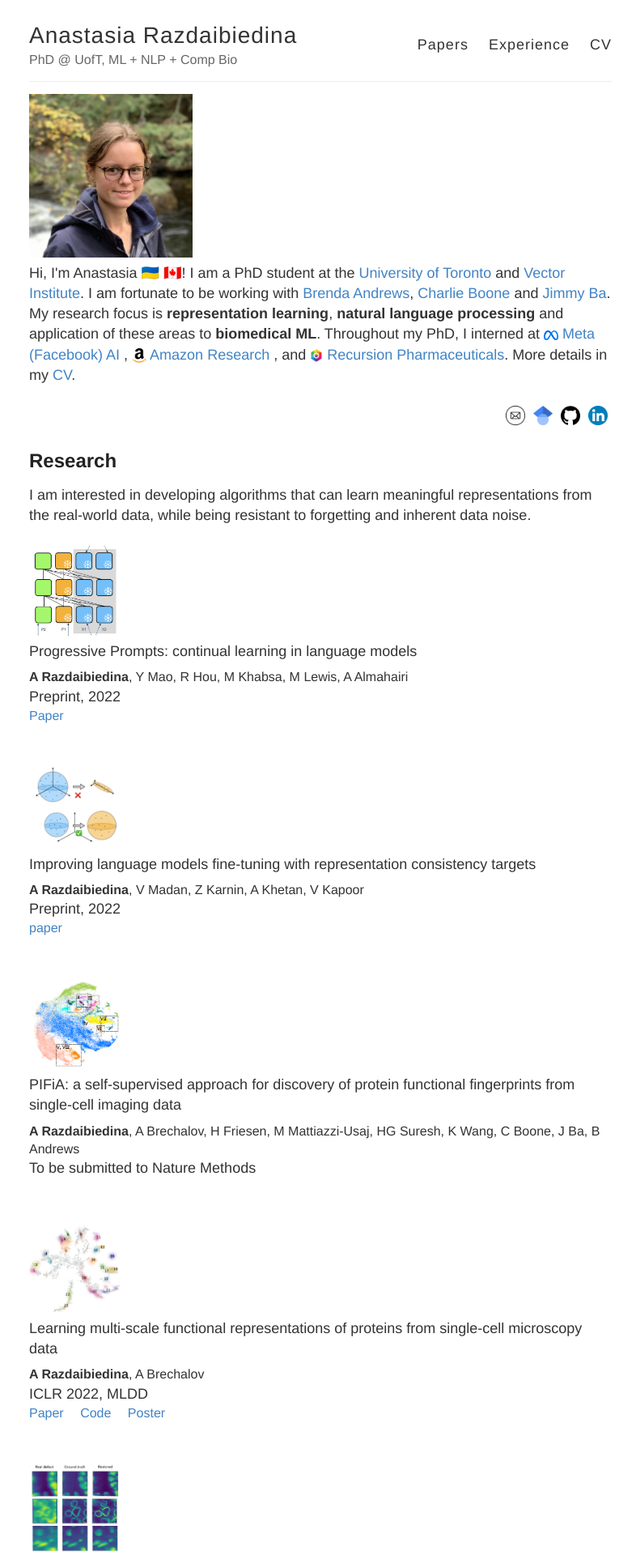
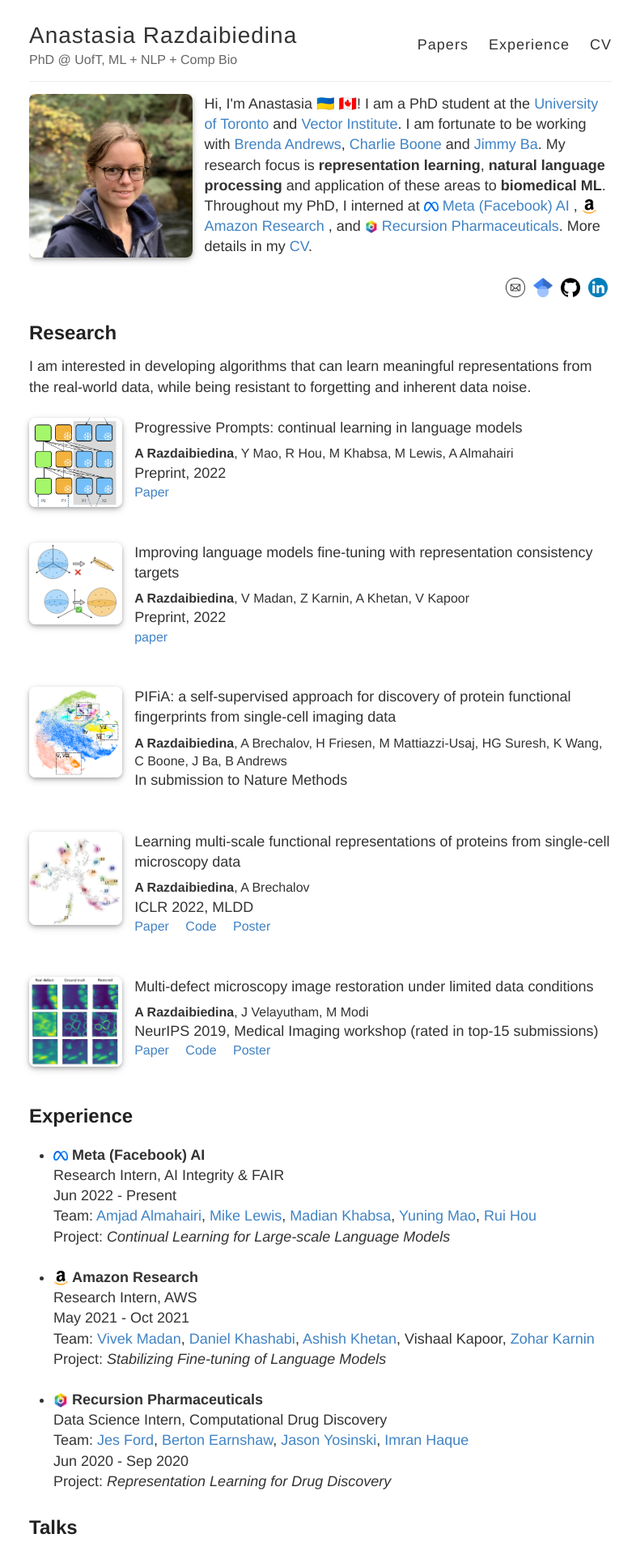
Before and after one commit to arazd/arazd.github.io, a Jekyll site: the page built from index.html, in a window 1280 px wide. Shown: the top 1920 px of the page at 81% size, without its empty margins (244-1030 px from the left). Built offline with Jekyll 4.4.1, drawn with Linux system fonts in a browser that asks for light colours.

Commit message:
website update

```diff
--- a/index.html
+++ b/index.html
@@ -107,7 +107,7 @@
         <div class="authors"> <strong>A Razdaibiedina</strong>, A Brechalov, H Friesen, M Mattiazzi-Usaj, HG Suresh, K Wang, C Boone, J Ba, B Andrews
         </div>
         <div class="submission_info">
-          To be submitted to Nature Methods
+          In submission to Nature Methods
         </div>
       </div>
 </div>
@@ -149,7 +149,7 @@
 
 <h2 id="Experience">Experience</h2>
 <ul>
-  <li><span class="emoji"><img src="./images/meta_icon2.png" width="18px"></span>
+  <li><span class="emoj"><img src="./images/meta_icon2.png" width="18px"></span>
     <strong>Meta (Facebook) AI</strong> <br>
   Research Intern, AI Integrity & FAIR<br>
   Jun 2022 - Present<br>
@@ -159,7 +159,7 @@
   <br>
 
   <li>
-    <span class="emoji"><img src="./images/amazon_icon.png" width="18px"></span>
+    <span class="emoj"><img src="./images/amazon_icon.png" width="18px"></span>
   <strong>Amazon Research</strong><br>
   Research Intern, AWS<br>
   May 2021 - Oct 2021<br>
@@ -168,7 +168,7 @@
   </li>
   <br>
 
-  <li><span class="emoji"><img src="./images/recursion_icon2.png" width="18px"></span>
+  <li><span class="emoj"><img src="./images/recursion_icon2.png" width="18px"></span>
     <strong>Recursion Pharmaceuticals</strong><br>
   Data Science Intern, Computational Drug Discovery<br>
   Team: <a href="https://www.linkedin.com/in/jesford/">Jes Ford</a>, <a href="https://scholar.google.com/citations?user=xHNHuD0AAAAJ&hl=en">Berton Earnshaw</a>, <a href="https://scholar.google.com/citations?user=gxL1qj8AAAAJ&hl=en">Jason Yosinski</a>, <a href="https://scholar.google.com/citations?user=Cp_wDj4AAAAJ&hl=en">Imran Haque</a><br>
--- a/style.scss
+++ b/style.scss
@@ -107,7 +107,7 @@
   font-weight: bold;
 }
 
-.large img {
+img {
   max-width: 100%;
   border-radius: 8px;
   float: left;
```
Also changed, not shown: 3 other files.
